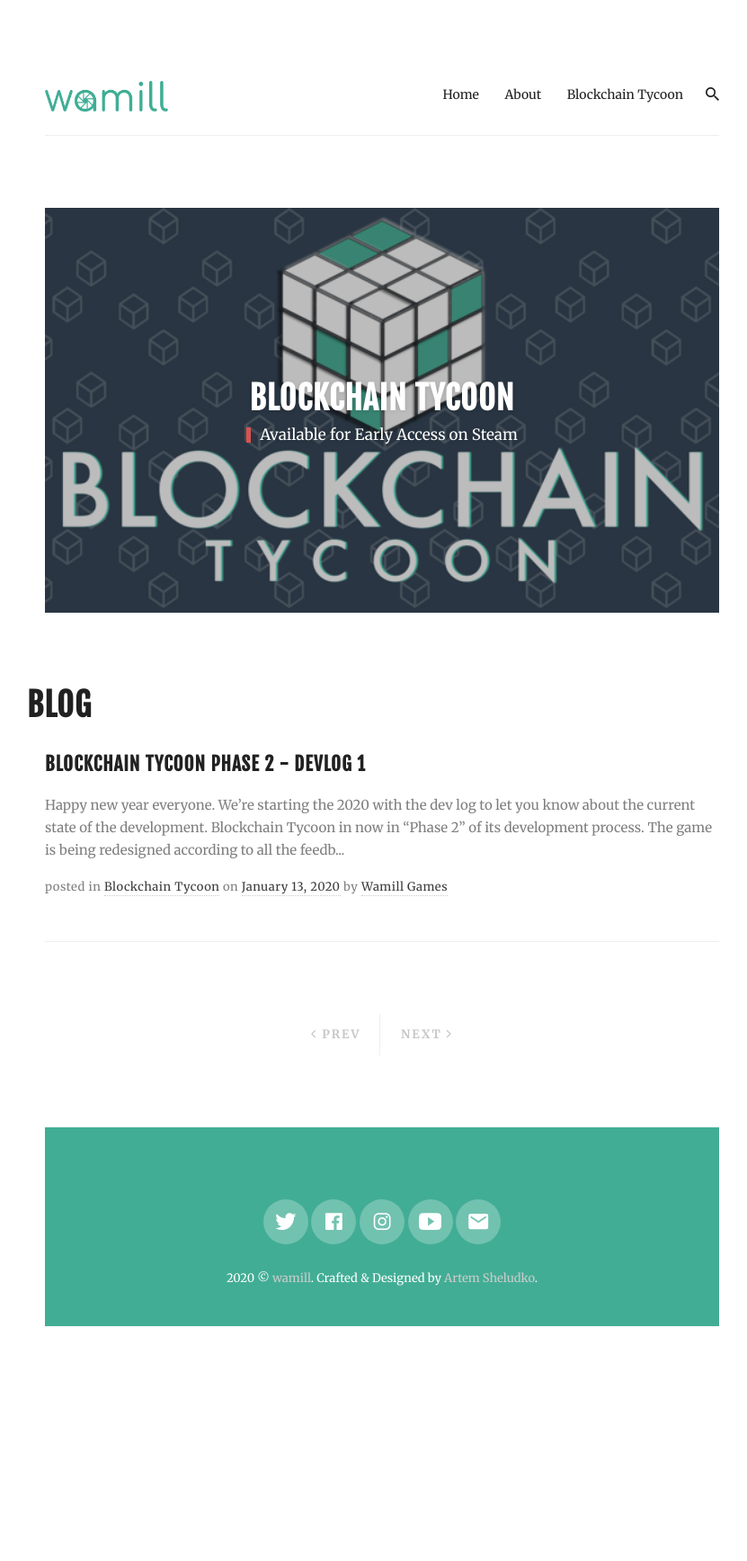
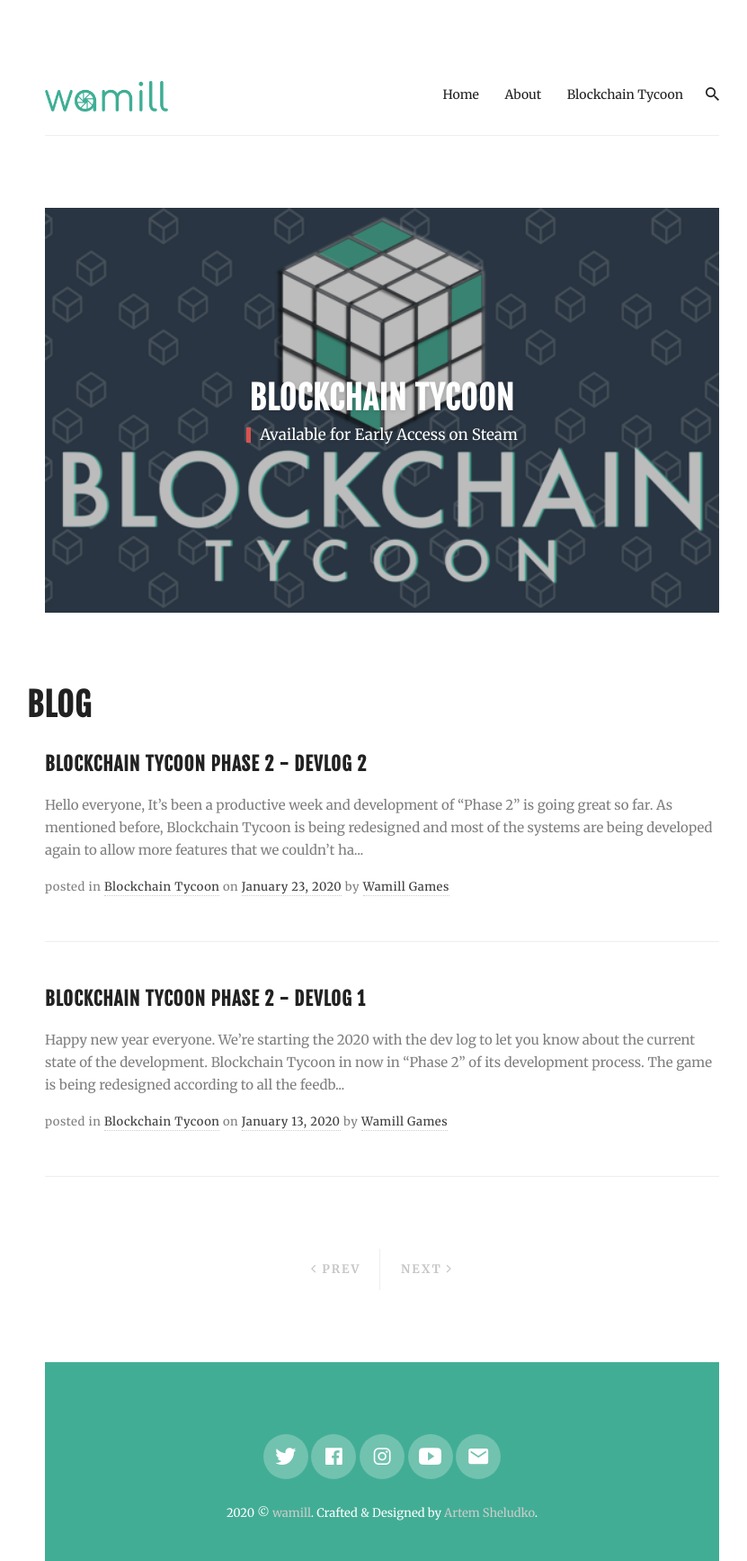
Before and after one commit to wamillsf/wamillsf.github.io, a Jekyll site: the page built from index.html, in a window 1280 px wide. Shown: the whole page at 90% size, without its empty margins (215-1046 px from the left). Built offline with Jekyll 4.4.1, drawn with Linux system fonts in a browser that asks for light colours; nearby versions of some CDN libraries; the list of posts is cut into pages by our own code; before the commit the page ends 1474 px from its top, so only the background shows below that; some of the changed lines change nothing that is shown.

Commit message:
new post

```diff
--- /dev/null
+++ b/_posts/2020-01-23-blockchain-tycoon-devlog-2.md
@@ -0,0 +1,33 @@
+---
+layout: post
+title:  Blockchain Tycoon Phase 2 - Devlog 2
+date:   2020-01-23
+image:
+tags:   [Blockchain Tycoon]
+---
+
+Hello everyone, It’s been a productive week and development of “Phase 2” is going great so far. As mentioned before, Blockchain Tycoon is being redesigned and most of the systems are being developed again to allow more features that we couldn’t have in the first iteration. The game will be in Early Access until all the systems are balanced. The game is not updated because the “Phase 2” version is not ready to play yet. In the meantime, you can learn about the process by reading the development logs.
+
+## Pricing System and Exchanges
+
+* If you look at the cryptocurrency exchange (or trading systems), there are separate values for ask and bid for coins. ‘Ask Price’ is how much a seller accepts for a coin or stock that is being sold. ‘Bid Price’ is how much a buyer is willing to pay for a coin. Coin prices in the game are now determined by a similar system that allows variations in price and we are observing a better simulated price. Supply and demand determines the price increase and decrease in the simulation. While your orders are still executed in a fixed-price basis, coin prices in simulation varies depending on other trades. Next step is to add buying/selling orders to and exchange order-book and simulate the orders.
+* Exchanges are redesigned so that coins can have varying prices when compared with the price in other exchanges. There will also be a simple tool that lets you sort prices by coin in multiple exchanges.
+* Here are example events affecting price (blue line is the exact price)
+    1. A good example of sudden drop and increase in a coin:
+    ![]({{site.baseurl}}/images/bct-p2-dl2-fig1.png)
+    2. Bad example for increase and decrease of price
+    ![]({{site.baseurl}}/images/bct-p2-dl2-fig2.png)
+    3. Almost stable coin price that has increased in value after some time
+    ![]({{site.baseurl}}/images/bct-p2-dl2-fig3.png)
+    4. An increase in increments and coin doubling its price in a year
+    ![]({{site.baseurl}}/images/bct-p2-dl2-fig4.png)
+    5. Differences between varying increase / decrease events. Some events have more effect on price.
+    ![]({{site.baseurl}}/images/bct-p2-dl2-fig5.png)
+
+
+## What’s next?
+* Overclock. Increasing memory and undervolting the GPU to have more hash-rate and decrease the power usage. Traditionally, you should overclock by finding a safe value for the specific GPU and there is a chance of frying your graphics card if you set values too high. Not sure how it should be implemented in game. Maybe we can have selection of cooling in the shelf we are placing the GPUs in and allowing more overclock options if there are enough cooling. If you do not have sufficient cooling, there could be a chance to break the GPU.
+
+Feel free to share your thoughts and suggestions in comments, discussion forums or by sending an email.
+
+[Blockchain Tycoon on Steam](http://store.steampowered.com/app/824450/Blockchain_Tycoon/)
--- a/index.html
+++ b/index.html
@@ -4,6 +4,10 @@
 {% if site.hero == true %}
 	{% include hero.html %}
 {% endif %}
+
+
+
+
 
 <div class="container">
 	<div class="row">
```
Also changed, not shown: images/bct-p2-dl2-fig1.png (added), images/bct-p2-dl2-fig2.png (added), images/bct-p2-dl2-fig3.png (added), images/bct-p2-dl2-fig4.png (added), images/bct-p2-dl2-fig5.png (added).
